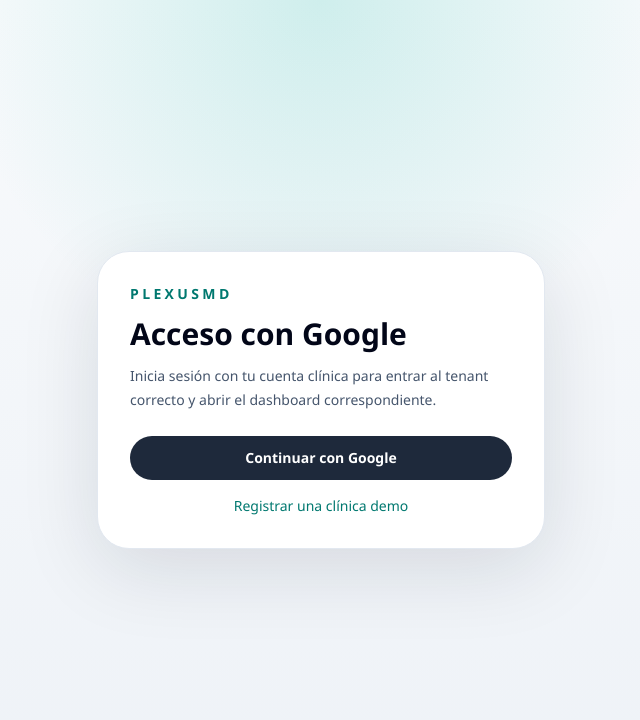
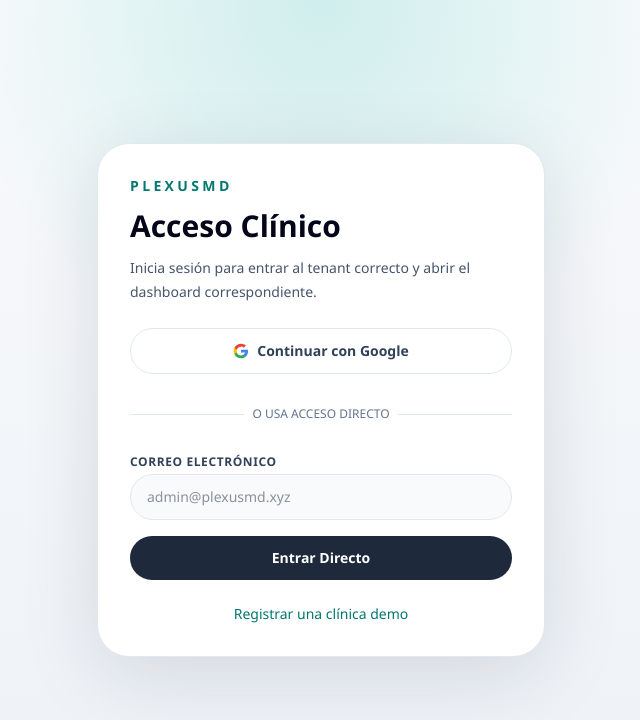
Before and after one commit to edervalois88/PlexusMD, a Next.js app: page /login in a window 1280 px wide. Shown: the top 720 px of the page, without its empty margins (319-959 px from the left). Built offline with nearby package versions, Linux system fonts and the light colour scheme.

Commit message:
feat: add clinical login with credentials provider support

```diff
--- a/src/app/login/page.tsx
+++ b/src/app/login/page.tsx
@@ -1,27 +1,96 @@
+"use client";
+
 import Link from "next/link";
-
-const callbackUrl = "/auth/callback";
+import { signIn } from "next-auth/react";
+import { useState } from "react";
 
 export default function LoginPage() {
-  const googleLoginUrl = `/api/auth/signin/google?callbackUrl=${encodeURIComponent(callbackUrl)}`;
+  const [email, setEmail] = useState("");
+  const [isLoading, setIsLoading] = useState(false);
+
+  const handleCredentialsLogin = async (e: React.FormEvent) => {
+    e.preventDefault();
+    setIsLoading(true);
+    try {
+      await signIn("credentials", {
+        email,
+        password: "any", // No validamos pass de momento
+        callbackUrl: "/auth/callback",
+      });
+    } catch (error) {
+      console.error(error);
+    } finally {
+      setIsLoading(false);
+    }
+  };
 
   return (
     <main className="flex min-h-screen items-center justify-center bg-[radial-gradient(circle_at_top,_rgba(20,184,166,0.18),_transparent_36%),linear-gradient(180deg,#F8FAFC_0%,#EEF2F7_100%)] px-6">
       <section className="w-full max-w-md rounded-[32px] border border-slate-200 bg-white p-8 shadow-[0_20px_80px_rgba(15,23,42,0.12)]">
         <p className="text-sm font-bold uppercase tracking-[0.24em] text-teal-700">PlexusMD</p>
-        <h1 className="mt-3 text-3xl font-black text-slate-950">Acceso con Google</h1>
+        <h1 className="mt-3 text-3xl font-black text-slate-950">Acceso Clínico</h1>
         <p className="mt-3 text-sm leading-6 text-slate-600">
-          Inicia sesión con tu cuenta clínica para entrar al tenant correcto y abrir el dashboard correspondiente.
+          Inicia sesión para entrar al tenant correcto y abrir el dashboard correspondiente.
         </p>
 
-        <a
-          href={googleLoginUrl}
-          className="mt-6 inline-flex w-full items-center justify-center rounded-2xl bg-[#1E293B] px-4 py-3 text-sm font-semibold text-white transition hover:bg-slate-900"
+        {/* Botón Google */}
+        <button
+          onClick={() => signIn("google", { callbackUrl: "/auth/callback" })}
+          className="mt-6 inline-flex w-full items-center justify-center rounded-2xl border border-slate-200 bg-white px-4 py-3 text-sm font-semibold text-slate-700 transition hover:bg-slate-50"
         >
+          <svg className="mr-2 h-4 w-4" viewBox="0 0 24 24">
+            <path
+              d="M22.56 12.25c0-.78-.07-1.53-.2-2.25H12v4.26h5.92c-.26 1.37-1.04 2.53-2.21 3.31v2.77h3.57c2.08-1.92 3.28-4.74 3.28-8.09z"
+              fill="#4285F4"
+            />
+            <path
+              d="M12 23c2.97 0 5.46-.98 7.28-2.66l-3.57-2.77c-.98.66-2.23 1.06-3.71 1.06-2.86 0-5.29-1.93-6.16-4.53H2.18v2.84C3.99 20.53 7.7 23 12 23z"
+              fill="#34A853"
+            />
+            <path
+              d="M5.84 14.09c-.22-.66-.35-1.36-.35-2.09s.13-1.43.35-2.09V7.16H2.18C1.43 8.55 1 10.22 1 12s.43 3.45 1.18 4.84l3.66-2.75z"
+              fill="#FBBC05"
+            />
+            <path
+              d="M12 5.38c1.62 0 3.06.56 4.21 1.64l3.15-3.15C17.45 2.09 14.97 1 12 1 7.7 1 3.99 3.47 2.18 7.16l3.66 2.84c.87-2.6 3.3-4.53 6.16-4.53z"
+              fill="#EA4335"
+            />
+          </svg>
           Continuar con Google
-        </a>
+        </button>
 
-        <div className="mt-4 text-center text-sm text-slate-500">
+        <div className="relative my-8">
+          <div className="absolute inset-0 flex items-center">
+            <span className="w-full border-t border-slate-200"></span>
+          </div>
+          <div className="relative flex justify-center text-xs uppercase">
+            <span className="bg-white px-2 text-slate-500 font-medium">O usa acceso directo</span>
+          </div>
+        </div>
+
+        {/* Formulario Credenciales (Prueba) */}
+        <form onSubmit={handleCredentialsLogin} className="space-y-4">
+          <div>
+            <label className="block text-xs font-bold text-slate-700 uppercase tracking-wider mb-1">Correo Electrónico</label>
+            <input
+              type="email"
+              placeholder="admin@plexusmd.xyz"
+              value={email}
+              onChange={(e) => setEmail(e.target.value)}
+              required
+              className="w-full rounded-2xl border border-slate-200 bg-slate-50 px-4 py-3 text-sm transition focus:border-teal-500 focus:bg-white focus:outline-none focus:ring-1 focus:ring-teal-500"
+            />
+          </div>
+          <button
+            type="submit"
+            disabled={isLoading}
+            className="w-full rounded-2xl bg-[#1E293B] px-4 py-3 text-sm font-semibold text-white transition hover:bg-slate-900 disabled:opacity-50"
+          >
+            {isLoading ? "Entrando..." : "Entrar Directo"}
+          </button>
+        </form>
+
+        <div className="mt-6 text-center text-sm text-slate-500">
           <Link href="/registro" className="font-medium text-teal-700 hover:text-teal-800">
             Registrar una clínica demo
           </Link>
```
